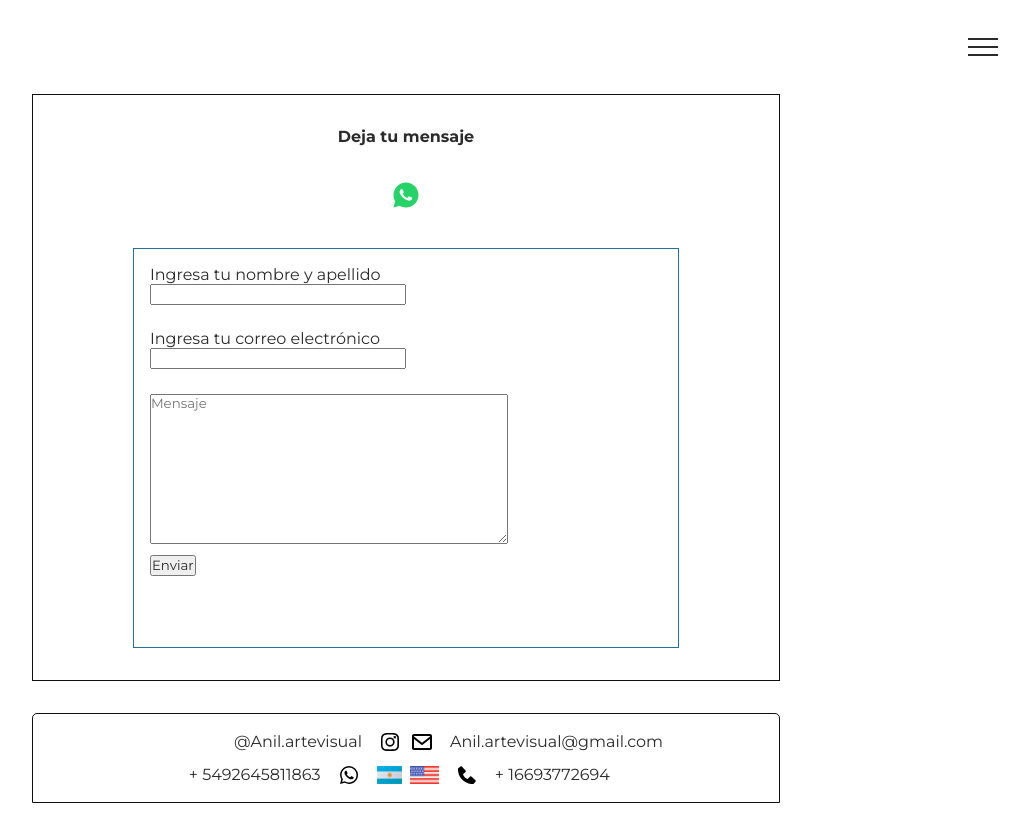
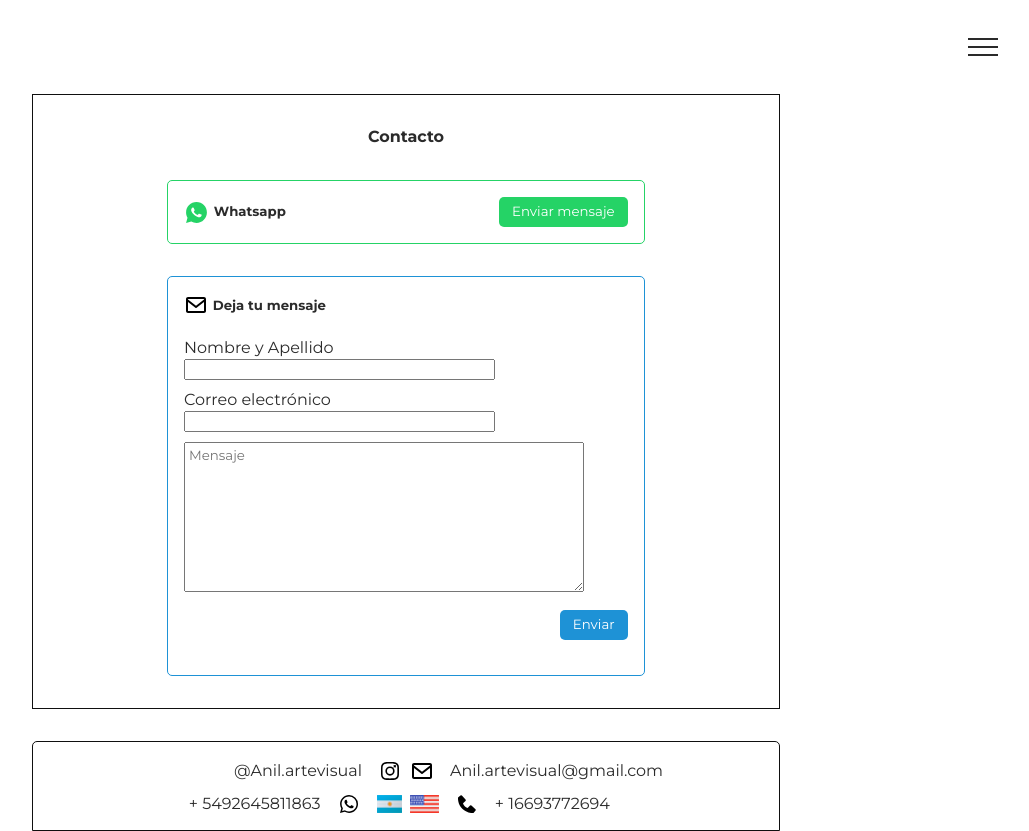
Before and after one commit to MatiasTello87/Anila, a website: page pages/contacto.html in a window 1280 px wide. Shown: the whole page, without its empty margins (234-1263 px from the left). Before the commit the page ends 803 px from the top, so only its background shows below. Drawn offline with Linux system fonts and the light colour scheme.

Commit message:
enlaces de whatsapp y gmail

```diff
--- a/pages/contacto.html
+++ b/pages/contacto.html
@@ -23,15 +23,23 @@
     </header>
     <main>
         <section class="section_contacto">
-            <h4>Deja tu mensaje</h4>
+            <h4>Contacto</h4>
             <div class="whatsapp">
-                <a href="https://wa.me/5492645293298?text=Hola, quiero más información" target="_blank"><img src="../assets/icons/whatsapp-fill.svg" alt=""></a>
+                <div>
+                    <img src="../assets/icons/whatsapp-fill.svg" alt="">
+                    <h5>Whatsapp</h5>
+                </div>
+                <a href="https://wa.me/5492645293298?text=Hola, quiero más información" target="_blank"><button>Enviar mensaje</button></a>
             </div>
             <div class="email">
                 <form action="https://formsubmit.co/matiasfernandotello@gmail.com"         method="POST">
-                    <label for="name">Ingresa tu nombre y apellido</label>
+                    <div>
+                        <img src="../assets/icons/mail.webp" alt="">
+                        <h5>Deja tu mensaje</h5>
+                    </div>
+                    <label for="name">Nombre y Apellido</label>
                     <input type="text" name="name" required>
-                    <label for="email">Ingresa tu correo electrónico</label>
+                    <label for="email">Correo electrónico</label>
                     <input type="email" name="email" required>
                     <textarea name="mensaje" placeholder="Mensaje" required></textarea>
                     <button type="submit">Enviar</button>
--- a/sass/pages/_contacto.scss
+++ b/sass/pages/_contacto.scss
@@ -5,30 +5,78 @@ main{
         width: 60%;
         border: 1px solid rgb(15, 15, 15);
         .whatsapp{
+            width: 70%;
+            display: flex;
+            justify-content: space-between;
+            align-items: center;
+            gap: .3em;
+            padding: 1em;
+            border: 1px solid #25d366;
+            border-radius: 5px;
+            div{
+                display: flex;
+                align-items: center;
+                gap: .3em;
+                img{
+                    width: 25px;
+                }
+            }
             a{
-                img{
-                    width: 30px;
-                    height: 30px;
-                }
+            button{
+                padding: .5em 1em;
+                border: none;
+                border-radius: 5px;
+                background-color: #25d366;
+                color: white;
+                cursor: pointer;
+            }
+            button:hover{
+                background-color: white;
+                color: #25d366;
+                border: 1px solid #25d366;
+            }
             }
         }
         .email{
-            width: 80%;
+            width: 70%;
             height: 400px;
-            border: 1px solid rgb(34, 112, 167);
+            border: 1px solid #1e92d6;
+            border-radius: 5px;
+            padding: 1em;
             form{
                 display: flex;
                 flex-direction: column;
                 align-items: start;
-                gap: .7em;
-                padding: 1em;
+                gap: .3em;
+                div{
+                    display: flex;
+                    align-items: center;
+                    gap: .3em;
+                    margin-bottom: 1em;
+                }
                 input{
-                    width: 50%;
-                    transform: translateY(-13px);
+                    width: 70%;
+                    transform: translateY(-5px);
                 }
                 textarea{
-                    width: 70%;
+                    width: 90%;
                     height: 150px;
+                    padding: .3em;
+                    margin-bottom: 1em;
+                }
+                button{
+                    align-self: flex-end;
+                    padding: .5em 1em;
+                    color: white;
+                    cursor: pointer;
+                    background-color: #1e92d6;
+                    border-radius: 5px;
+                    border: none;
+                }
+                button:hover{
+                    background-color: white ;
+                    color: #1e92d6;
+                    border: 1px solid #1e92d6;
                 }
             }
         }
--- a/sass/pages/_obras.scss
+++ b/sass/pages/_obras.scss
@@ -2,14 +2,14 @@
 
 .main_obras{
     @include flex_column();
-    gap: 5em;
+    gap: 3em;
     padding: 2em;
     .grid_acuarela{
         display: grid;
         grid-template-columns: repeat(4 ,1fr);
         grid-template-rows: auto auto;
         gap: 3em 1em;
-        padding: 4em 1em;
+        padding: 0 1em;
         text-align: center;
         h2{
             @include subtitles();
@@ -25,7 +25,9 @@
             width: 65%;
            }
         }
+
         :nth-child(1){
+            // width: 70%;
             grid-column: 1/5;
             grid-row: 1/2;
 
@@ -406,3 +408,7 @@
         gap: 3em;
     }
 }
+
+.main_obras:nth-child(2){
+    gap: 1em;
+}
```
Also changed, not shown: css/style.css.
